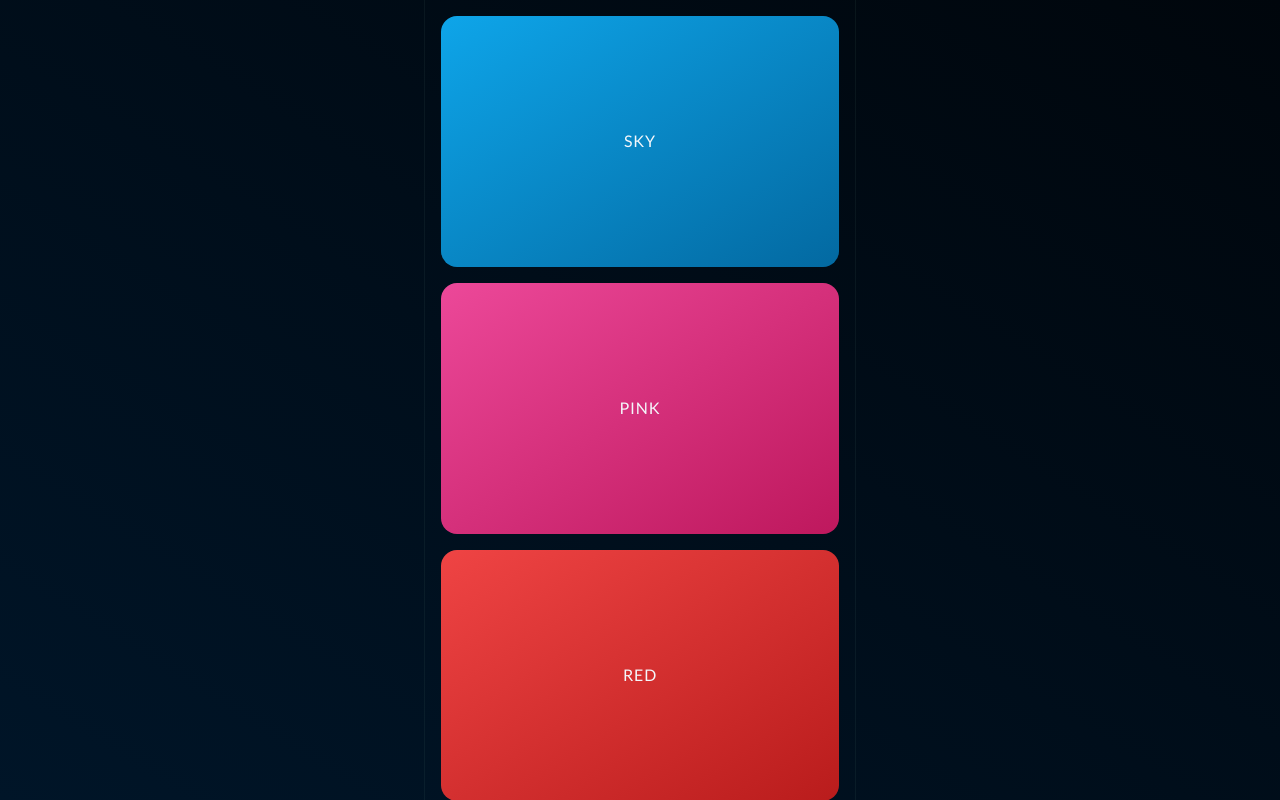
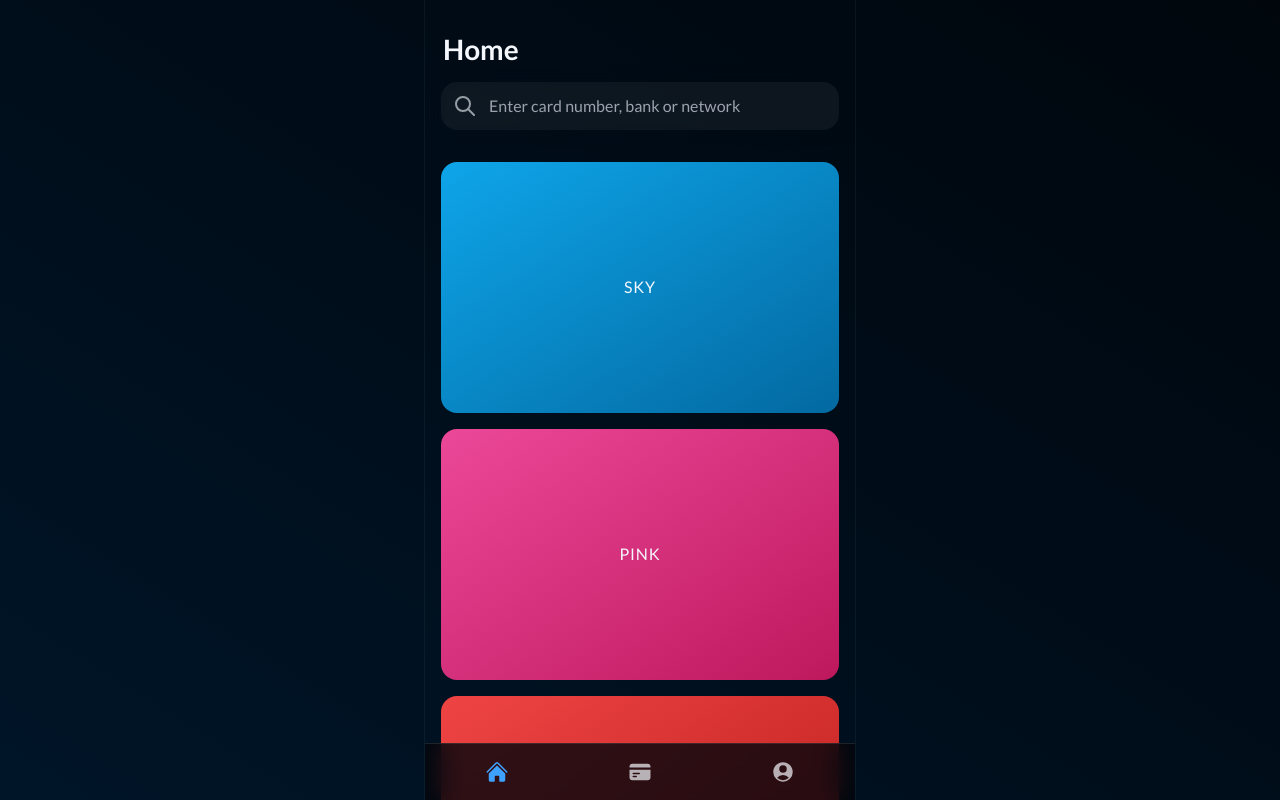
Before and after one commit to hrvsdev/cardnest, a React (Vite) app: page /home in a window 1280 px wide. Shown: the top 800 px of the page. Built offline with nearby package versions, Linux system fonts and the light colour scheme.

Commit message:
Add react-router

```diff
--- a/package.json
+++ b/package.json
@@ -14,6 +14,7 @@
     "framer-motion": "^10.16.16",
     "react": "^18.2.0",
     "react-dom": "^18.2.0",
+    "react-router-dom": "^6.21.1",
     "workbox-window": "^7.0.0"
   },
   "devDependencies": {
--- a/src/App.tsx
+++ b/src/App.tsx
@@ -1,5 +1,20 @@
-import { Home } from "./pages/Home";
+import { Navigate, Route, Routes } from "react-router-dom";
+
+import { Home } from "@pages/Home";
+
+import { Header } from "@components/Header";
+import { TabBar } from "@components/TabBar";
 
 export default function App() {
-	return <Home />;
+	return (
+		<main className="flex flex-col min-h-dvh h-full w-full">
+			<Routes>
+				<Route path="home" element={<Home />} />
+				<Route path="add" element={<Header title="Add Card" />} />
+				<Route path="user" element={<Header title="You" />} />
+				<Route path="*" element={<Navigate to="home" />} />
+			</Routes>
+			<TabBar />
+		</main>
+	);
 }
--- a/src/components/TabBar/index.tsx
+++ b/src/components/TabBar/index.tsx
@@ -1,4 +1,4 @@
-import { useState } from "react";
+import { NavLink } from "react-router-dom";
 
 import { CreditCardIcon, HomeIcon, UserCircleIcon } from "@heroicons/react/24/solid";
 
@@ -7,30 +7,26 @@ import { c } from "@utils/styles.ts";
 const tabs = [
 	{
 		icon: HomeIcon,
-		label: "Home"
+		label: "Home",
+		path: "home"
 	},
 	{
 		icon: CreditCardIcon,
-		label: "Cards"
+		label: "Add Card",
+		path: "add"
 	},
 	{
 		icon: UserCircleIcon,
-		label: "You"
+		label: "You",
+		path: "user"
 	}
 ];
 
 export function TabBar() {
-	const [current, setCurrent] = useState(0);
 	return (
 		<div className="flex justify-between sticky bottom-0 border-t border-th-white/10 bg-th-black/80 backdrop-blur-md">
-			{tabs.map((tab, index) => (
-				<TabButton
-					key={tab.label}
-					icon={tab.icon}
-					label={tab.label}
-					isActive={index === current}
-					onClick={() => setCurrent(index)}
-				/>
+			{tabs.map((tab) => (
+				<TabButton key={tab.label} icon={tab.icon} label={tab.label} path={tab.path} />
 			))}
 		</div>
 	);
@@ -39,13 +35,13 @@ export function TabBar() {
 type TabButtonProps = {
 	icon: typeof CreditCardIcon;
 	label: string;
-	isActive: boolean;
-	onClick: () => void;
+	path: string;
 };
 
-function TabButton({ icon: I, isActive, onClick }: TabButtonProps) {
+function TabButton({ icon: I, path }: TabButtonProps) {
 	return (
-		<button onClick={onClick} className="w-1/3">
+		<NavLink to={path} className="w-1/3">
+			{({ isActive }) => (
 				<div className="flex items-center justify-center py-4 gap-2.5 rounded-2xl mx-auto">
 					<I
 						width={24}
@@ -55,6 +51,7 @@ function TabButton({ icon: I, isActive, onClick }: TabButtonProps) {
 						)}
 					/>
 				</div>
-		</button>
+			)}
+		</NavLink>
 	);
 }
--- a/src/index.tsx
+++ b/src/index.tsx
@@ -1,4 +1,5 @@
 import { StrictMode } from "react";
+import { createBrowserRouter, RouterProvider } from "react-router-dom";
 
 import { createRoot } from "react-dom/client";
 
@@ -9,7 +10,7 @@ import "./index.css";
 function Root() {
 	return (
 		<StrictMode>
-			<App />
+			<RouterProvider router={createBrowserRouter([{ path: "/*", element: <App /> }])} />
 		</StrictMode>
 	);
 }
--- a/src/pages/Home/index.tsx
+++ b/src/pages/Home/index.tsx
@@ -1,14 +1,20 @@
+import { Fragment } from "react";
+
 import { PageContainer } from "@components/Containers";
+import { Header } from "@components/Header";
 
 import { c } from "@utils/styles.ts";
 
 export function Home() {
 	return (
-		<PageContainer className="space-y-4">
-			{Object.keys(cardColorClassName).map((color) => (
-				<Card key={color} color={color as CardColor} />
-			))}
-		</PageContainer>
+		<Fragment>
+			<Header title="Home" />
+			<PageContainer className="space-y-4">
+				{Object.keys(cardColorClassName).map((color) => (
+					<Card key={color} color={color as CardColor} />
+				))}
+			</PageContainer>
+		</Fragment>
 	);
 }
 
```
Also changed, not shown: 2 other files (tests, documents, lock files or other folders). Lines whose indentation alone changed are shown as unchanged.
